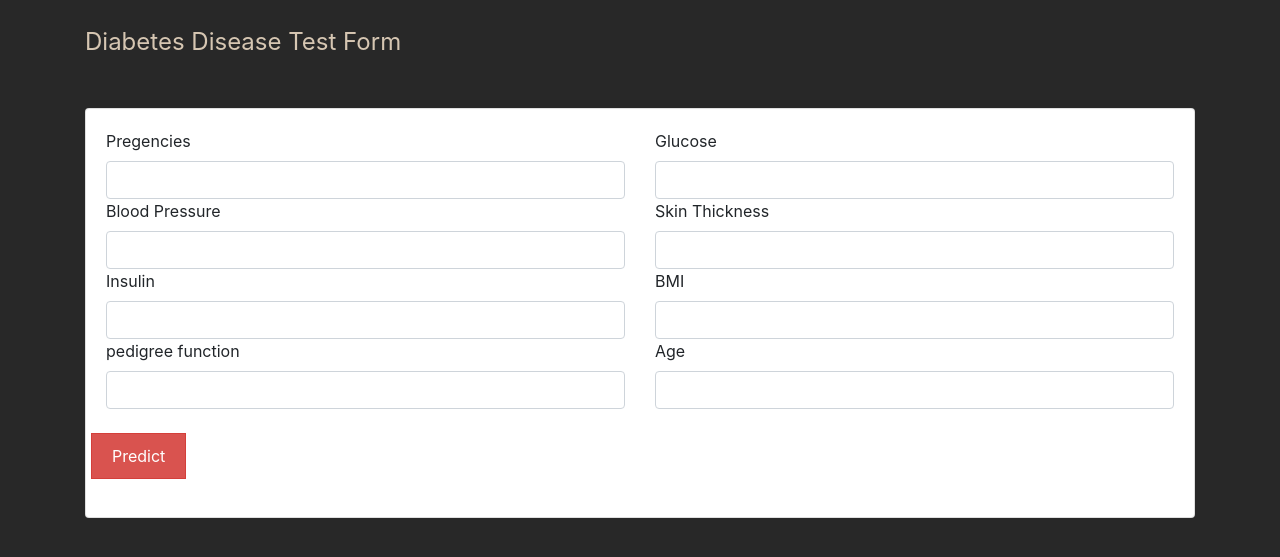
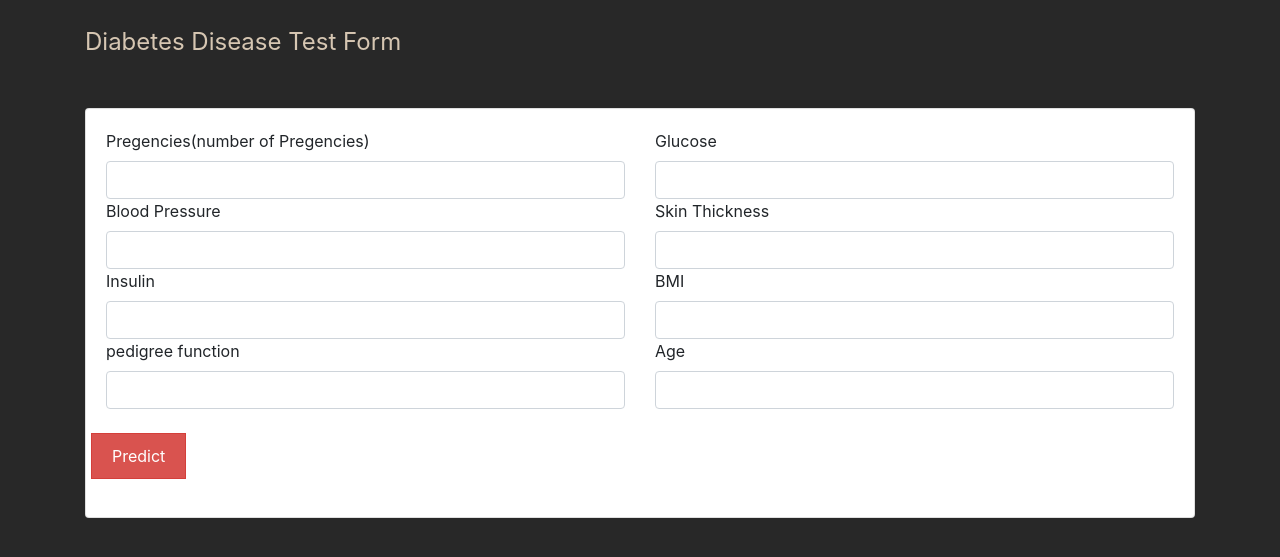
Before and after one commit to sanyukta-patil/Diabe, a Flask app: page / in a window 1280 px wide. Shown: the part 80-637 px from the top of the page. Run offline with Flask 2, Linux system fonts and the light colour scheme; parts of the project's set-up code (start-up, migrations or seed data) failed here and were passed over; some libraries are stand-ins or nearby versions.

Commit message:
updated unit

```diff
--- a/templates/index.html
+++ b/templates/index.html
@@ -41,7 +41,7 @@ html>
 				  <div class="card card-body" >
 					  <div class="form-group  row">
 						<div class="col-sm-6">
-							<label for="age">Pregencies</label>
+							<label for="age">Pregencies(number of Pregencies)</label>
 							<input type="text" class="form-control" id="age" name="prg" required>
 						</div>
             <div class="col-sm-6">
```
